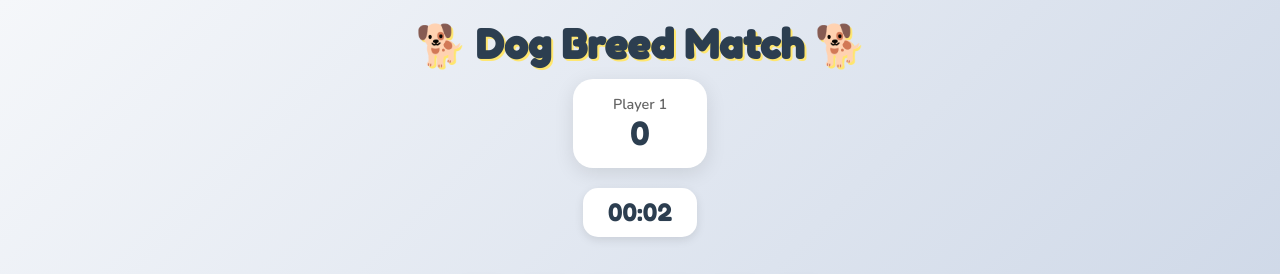
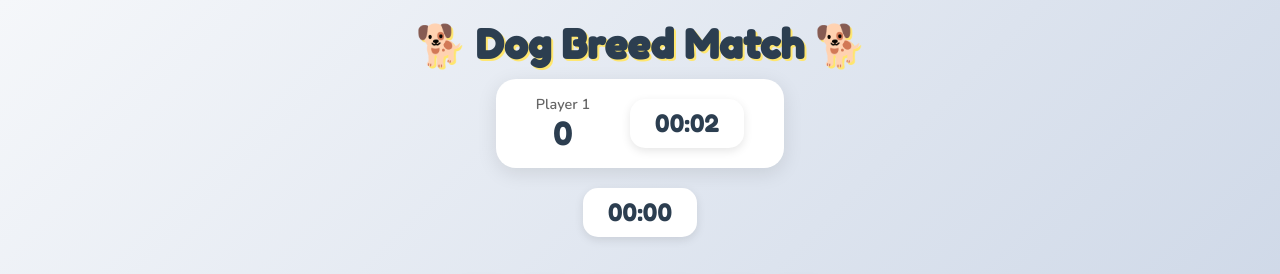
Before and after one commit to drpau/Memory-Game, a website: page index.html in a window 1280 px wide. Both pictures are taken after a click on the button "👤 Single Player". Shown: the top 274 px of the page. Drawn offline with nearby package versions, Linux system fonts and the light colour scheme.

Commit message:
feat: Add player names, timer, and dog breed images (#4)
- Add player name input fields (defaults to Player 1/Player 2)
- Add game timer that tracks time and displays in winner modal
- Hide player 2 scoreboard in single player mode
- Replace emoji tile faces with actual dog breed images
- Each image appears twice (one for each pair in the matching game)
- Timer turns red and pulses after 2 minutes for urgency
- Update README with new features and testing instructions

Co-authored-by: AllyKat <allykat@openclaw.ai>

```diff
--- a/index.html
+++ b/index.html
@@ -139,6 +139,7 @@
             padding: 15px 40px;
             border-radius: 20px;
             box-shadow: 0 5px 20px rgba(0,0,0,0.1);
+            align-items: center;
         }
 
         .score-item {
@@ -399,6 +400,7 @@
                 <div class="score-label" id="p1-label">Player 1</div>
                 <div class="score-value" id="p1-score">0</div>
             </div>
+            <div class="timer-display" id="timer">00:00</div>
             <div class="score-item" id="p2-score-box">
                 <div class="score-label" id="p2-label">Player 2</div>
                 <div class="score-value" id="p2-score">0</div>
@@ -549,7 +551,7 @@
             const board = document.getElementById('game-board');
             board.innerHTML = '';
 
-            // Create pairs
+            // Create pairs - each image appears twice
             const tiles = [...dogBreeds, ...dogBreeds];
             const shuffled = shuffle(tiles);
 
```
Also changed, not shown: README.md.
